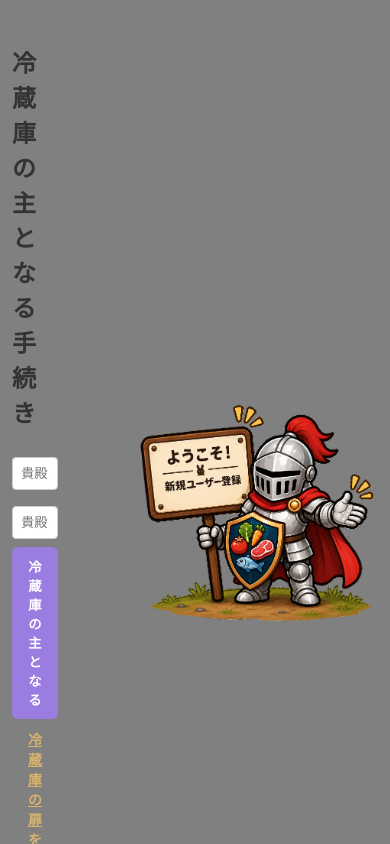
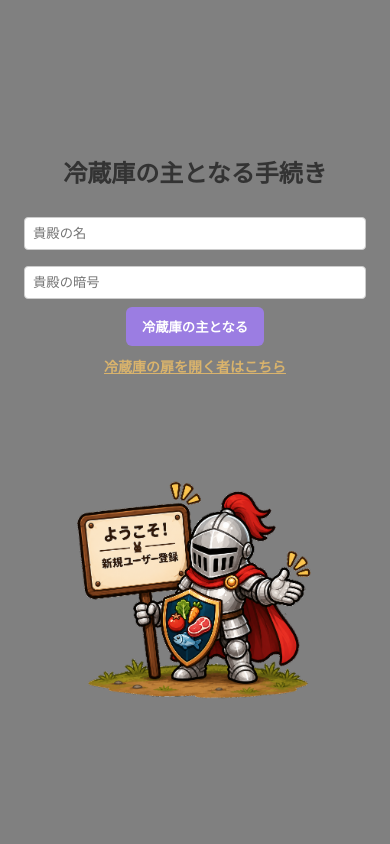
Before and after one commit to babu3150/food-guardian, a React (Create React App) app in the folder frontend/: page / in a window 390 px wide. Both pictures are taken after a click on the button "冷蔵庫の主でない者はこちら". Shown: the top 844 px of the page. Built offline with nearby package versions, Linux system fonts and the light colour scheme.

Commit message:
ユーザー登録画面のレスポンシブ対応

```diff
--- a/frontend/src/App.css
+++ b/frontend/src/App.css
@@ -407,7 +407,7 @@ button.ask:active {
 
 /* スマホ幅用 */
 @media (max-width: 900px) {
-  .login-page {
+  .login-page, .signup-page {
     flex-direction: column;
     text-align: center;
   }
```
